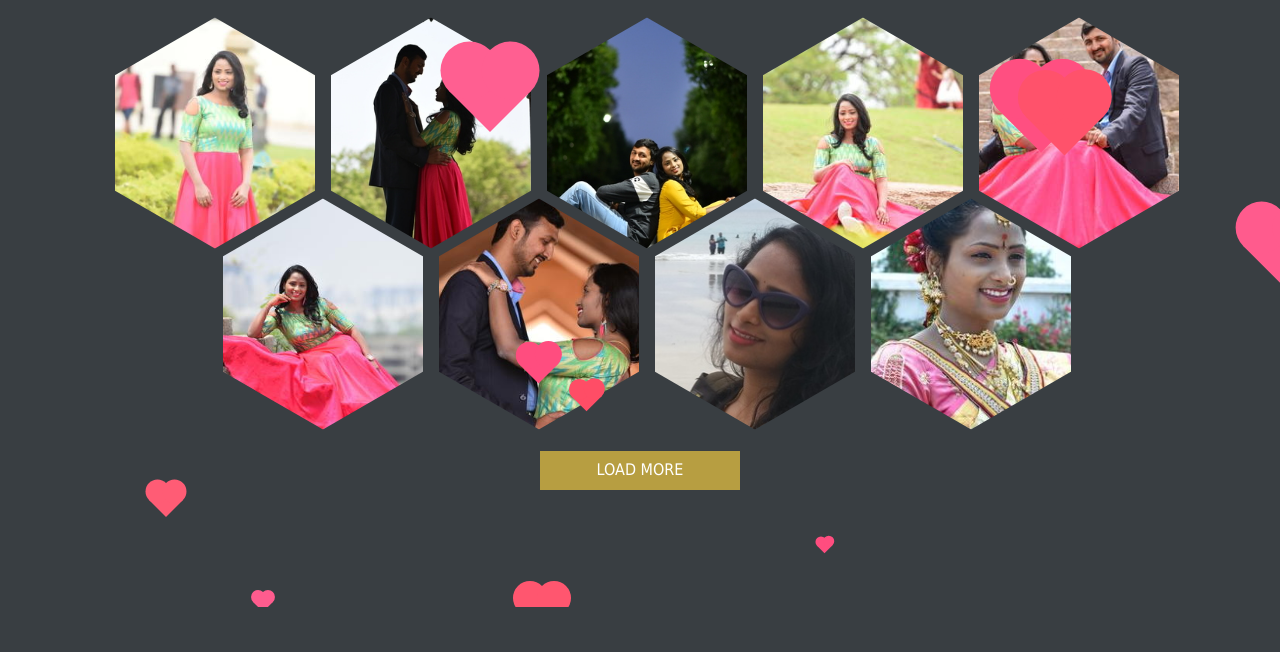
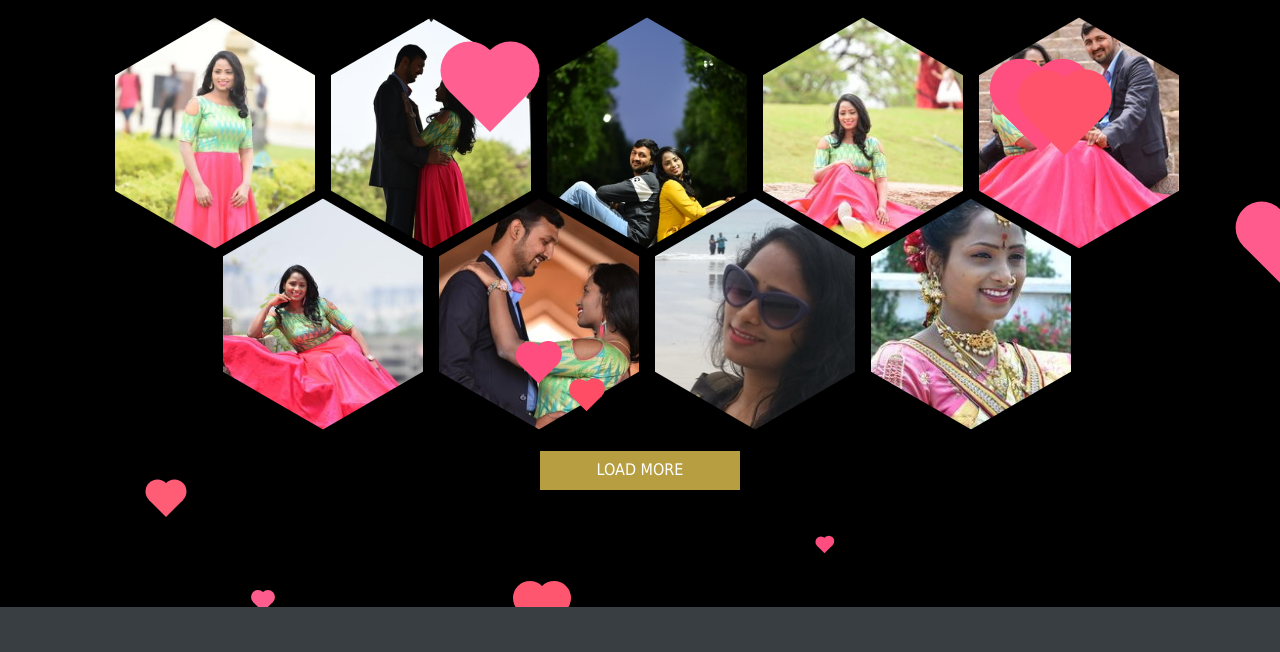
Before and after one commit to SriHarshaChandra/happyBdayRavali, a plain HTML site: page index.html in a window 1280 px wide. Shown: the part 148-800 px from the top of the page. Drawn offline with Linux system fonts and the light colour scheme.

Commit message:
Update index.html

```diff
--- a/index.html
+++ b/index.html
@@ -86,7 +86,7 @@
 }
 </style>
   </head>
-  <body>
+  <body style="background-color:#000000">
 <!--<video autoplay muted loop id="myVideo">
   <source src="snorkelling.mp4" type="video/mp4">
 </video>-->
```
